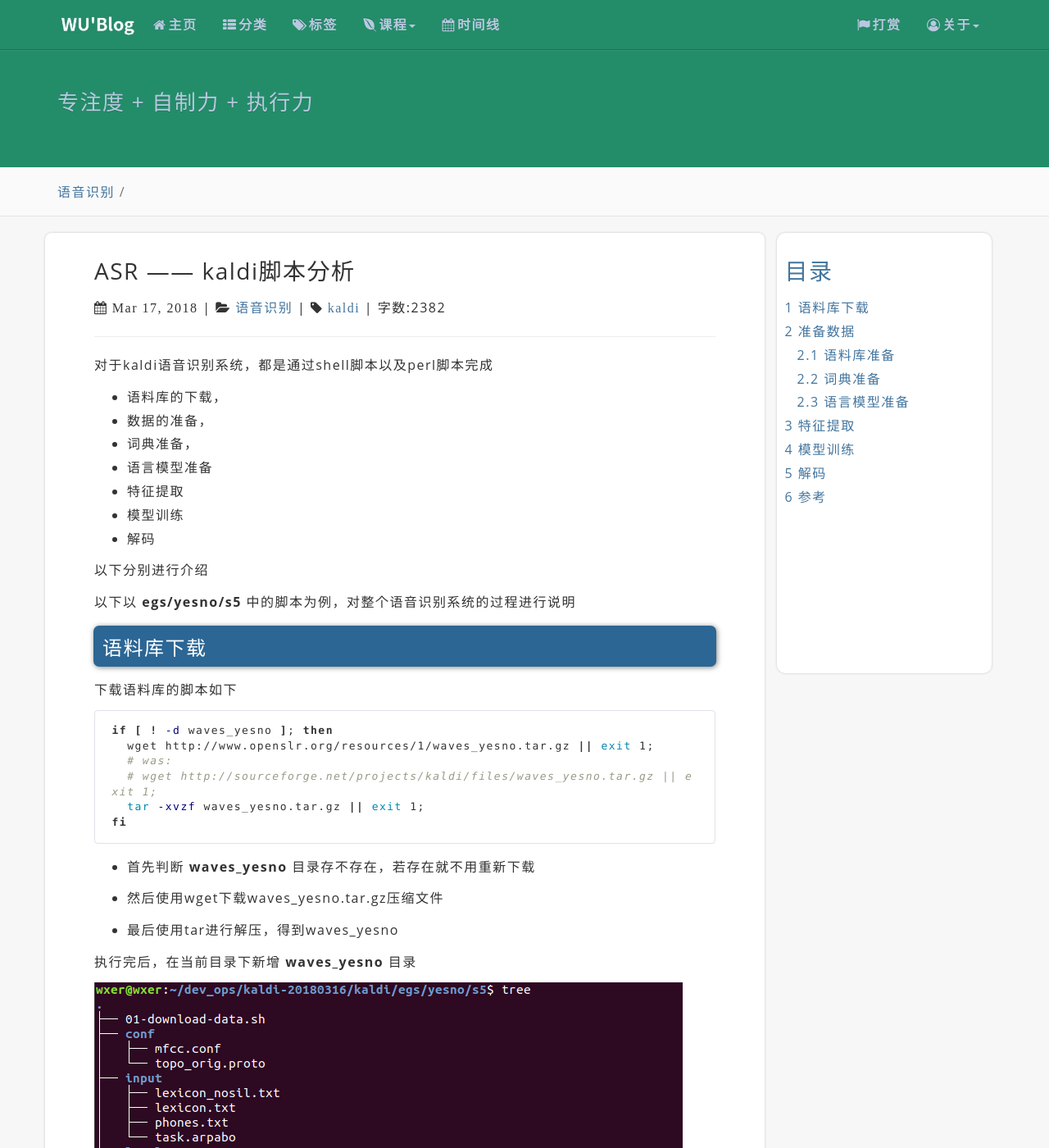
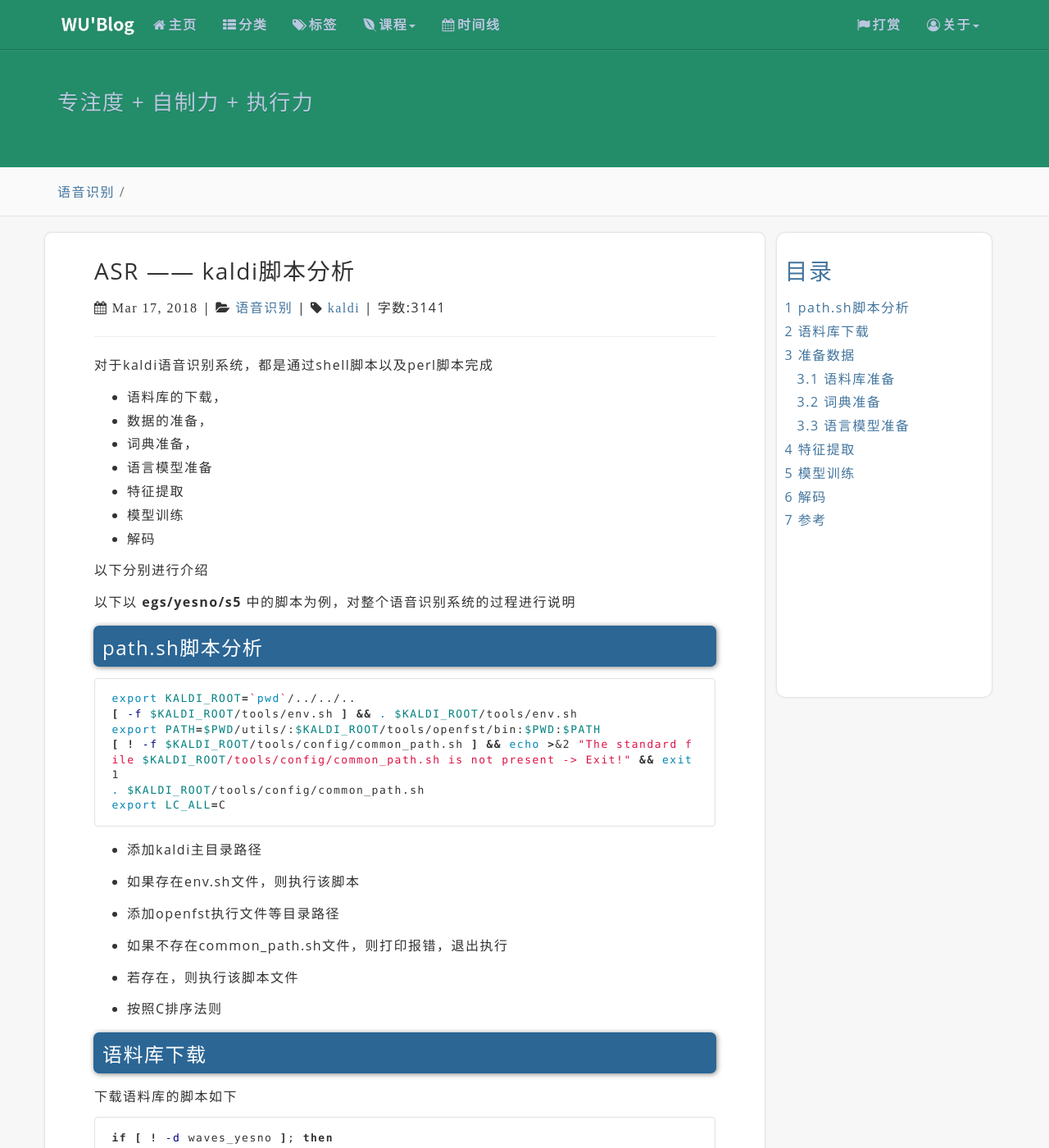
Before and after one commit to 13324077/13324077.github.io, a Jekyll site: the page built from _posts/ASR/2018-03-17-ASR-Kaldi-shell-scripts-analysis.md, in a window 1280 px wide and 1400 px high. Shown: the whole window at 82% size. Built offline with Jekyll 4.4.1, drawn with Linux system fonts in a browser that asks for light colours; comment, search, counter and statistics services are not loaded; some of the changed text lies outside the part shown.

Commit message:
modify the notes about kaldi

````diff
--- a/_posts/ASR/2018-03-17-ASR-Kaldi-shell-scripts-analysis.md
+++ b/_posts/ASR/2018-03-17-ASR-Kaldi-shell-scripts-analysis.md
@@ -22,6 +22,29 @@ tags:
 以下分别进行介绍
 
 以下以 **egs/yesno/s5** 中的脚本为例，对整个语音识别系统的过程进行说明
+
+# path.sh脚本分析
+
+```shell
+export KALDI_ROOT=`pwd`/../../..
+[ -f $KALDI_ROOT/tools/env.sh ] && . $KALDI_ROOT/tools/env.sh
+export PATH=$PWD/utils/:$KALDI_ROOT/tools/openfst/bin:$PWD:$PATH
+[ ! -f $KALDI_ROOT/tools/config/common_path.sh ] && echo >&2 "The standard file $KALDI_ROOT/tools/config/common_path.sh is not present -> Exit!" && exit 1
+. $KALDI_ROOT/tools/config/common_path.sh
+export LC_ALL=C
+```
+
+- 添加kaldi主目录路径
+
+- 如果存在env.sh文件，则执行该脚本
+
+- 添加openfst执行文件等目录路径
+
+- 如果不存在common_path.sh文件，则打印报错，退出执行
+
+- 若存在，则执行该脚本文件
+
+- 按照C排序法则
 
 # 语料库下载
 
@@ -49,6 +72,10 @@ fi
 **waves_yesno** 目录中是 **.wav** 语音文件
 
 ![kaldi_yesno_wav_files](/images/kaldi/kaldi_yesno_wav_files.png)
+
+总共60个wav文件，采样率都是8k，
+
+wav文件里每一个单词要么”ken”要么”lo”(“yes”和”no”)的发音，所以每个文件有8个发音，文件命名中的1代表yes发音，0代表no的发音。
 
 # 准备数据
 
@@ -82,18 +109,21 @@ echo "Preparing train and test data"
 
 train_base_name=train_yesno
 test_base_name=test_yesno
-waves_dir=$1
+waves_dir=$1  # 传入的文件目录赋值给waves_dir变量
 
-ls -1 $waves_dir > data/local/waves_all.list
+ls -1 $waves_dir > data/local/waves_all.list  # 将waves_dir目录所有文件名写到waves_all.list文件中
 
 cd data/local
 
+# 将waves_all.list中的60个wav文件名,分成两拨，各30个，分别记录在waves.test和waves.train文件中
 ../../local/create_yesno_waves_test_train.pl waves_all.list waves.test waves.train
 
 ../../local/create_yesno_wav_scp.pl ${waves_dir} waves.test > ${test_base_name}_wav.scp
 
 ../../local/create_yesno_wav_scp.pl ${waves_dir} waves.train > ${train_base_name}_wav.scp
 
+# 生成train_yesno.txt和test_yesno.txt
+# 这两个文件存放的是发音id和对应的文本．
 ../../local/create_yesno_txt.pl waves.test > ${test_base_name}.txt
 
 ../../local/create_yesno_txt.pl waves.train > ${train_base_name}.txt
````
Also changed, not shown: _posts/ASR/2018-06-28-ASR-Kaldi-yesno-shell-scripts-analysis.md (added, +33 -0 lines).
